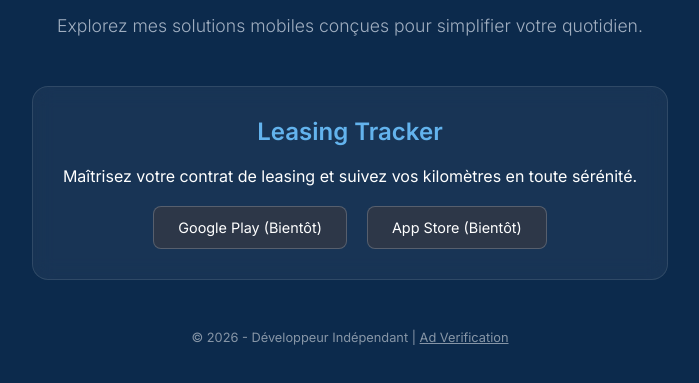
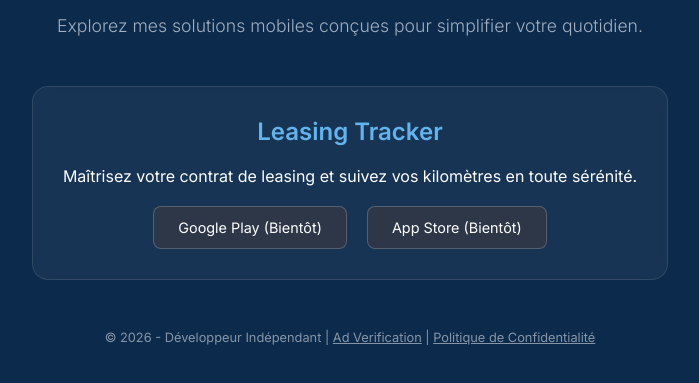
Before and after one commit to castiellll/castiellll.github.io, a plain HTML site: page index.html in a window 1280 px wide. Shown: the part 267-650 px from the top of the page, without its empty margins (290-989 px from the left). Drawn offline with Linux system fonts and the light colour scheme.

Commit message:
Update index.html

```diff
--- a/index.html
+++ b/index.html
@@ -89,7 +89,9 @@
         </div>
 
         <footer>
-            &copy; 2026 - Développeur Indépendant | <a href="app-ads.txt">Ad Verification</a>
+            &copy; 2026 - Développeur Indépendant |
+            <a href="app-ads.txt">Ad Verification</a> |
+            <a href="privacy.html">Politique de Confidentialité</a>
         </footer>
     </div>
 
```
